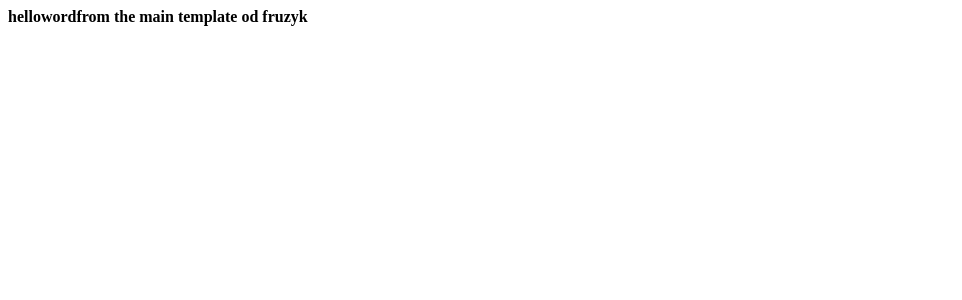
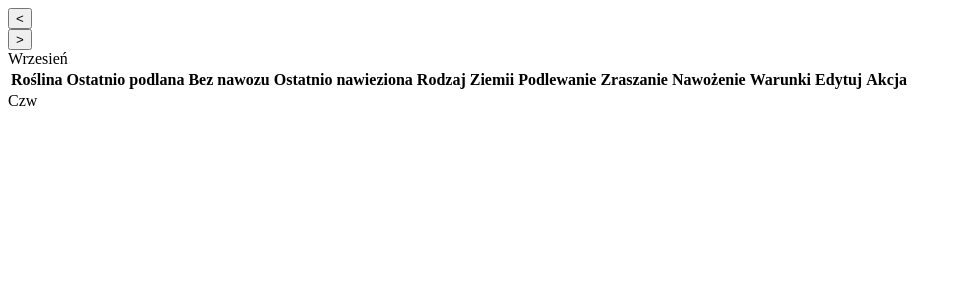
Before and after one commit to tekoszi/CalendarScheduler, a Flask app: page / in a window 1280 px wide. Shown: the top 300 px of the page, without its empty margins (0-962 px from the left). Run offline with Flask 2, Linux system fonts and the light colour scheme; lists and menus that the app fills with data are empty.

Commit message:
some date operations, month change buttons, ideas for local storage, db.json

```diff
--- a/app.py
+++ b/app.py
@@ -1,39 +1,60 @@
-from flask import Flask, request, redirect, session, render_template, flash
+import json
+import os
+from datetime import datetime
 
+from flask import Flask, render_template, request
+from calendar import monthrange, weekday
 app = Flask(__name__)
 
 
 @app.route("/", methods=["GET", "POST"])
 def main():
-    # def humiditySensor():
-    #     GPIO.setwarnings(True)
-    #     GPIO.setmode(GPIO.BCM)
-    #     instance = dht11.DHT11(pin=4)
-    #     result = instance.read()
-    #     if result.is_valid():
-    #         data = (str(datetime.datetime.now()), str(result.temperature) + ' ℃', str(result.humidity) + '%')
-    #         return data
-    #     else:
-    #         result = instance.read()
-    #         if result.is_valid():
-    #             data = (str(datetime.datetime.now()), str(result.temperature) + ' ℃', str(result.humidity) + '%')
-    #             return data
-    #         else:
-    #             if result.is_valid():
-    #                 data = (
-    #                 str(datetime.datetime.now()), str(result.temperature) + ' ℃', str(result.humidity) + '%')
-    #                 return data
-    #             else:
-    #                 sleep(0.5)
-    #                 data = ('no date', 'no temperature', 'no humidity')
-    #                 return data
-    # return render_template('plants.html', data=humiditySensor(), plants=db['plants'], water=db['water'],
-    #                        alan=db['alan'])
+    global c
+    dirname = os.path.dirname(__file__)
+    filename = os.path.join(dirname, 'db.json')
+    current_month = datetime.today().month
+    current_year = datetime.today().year
+    current_day = datetime.today().day
+    # keep those variables in localstorage
+    # allways when home page is run those should be writen from localstorage
+    #localStorage.setItem(key, value);
+    #localStorage.getItem(key)
 
+    # we should clear local storage for current month to be default when you run app again.
+    #
+    nameOfWeekDay = weekday(current_year, current_month, current_day)
+    print(current_month, current_year, nameOfWeekDay)
+    def loadDB():
+        with open(filename, mode='r') as json_file:
+            db = json.load(json_file)
+            return db
+
+    def witeDB(db):
+        with open(filename, mode='w') as json_file:
+            json.dump(db, json_file)
+
+    db = loadDB()
+
+    return render_template('main.html', people=db['people'], nameOfWeekDay=db["weekdays"][nameOfWeekDay], nameOfMonth=db["months"][current_month-1])
+
+
+@app.route("/calculateMonthDays", methods=["GET", "POST"])
+def previousMonth():
+    # decrement current month
+    # keep those variables in localstorage
+    # allways when home page is run those should be writen from localstorage
+    # localStorage.setItem(key, value);
+    # localStorage.getItem(key)
     return render_template('main.html')
 
-
-
+def nextMonth():
+    # increment current month
+    # keep those variables in localstorage
+    # allways when home page is run those should be writen from localstorage
+    # localStorage.setItem(key, value);
+    # localStorage.getItem(key)
+    return render_template('main.html')
+    # return render_template('main.html', monthrange=monthrange(year, month))
 
 
 if __name__ == "__main__":
--- /dev/null
+++ b/db.json
@@ -0,0 +1,16 @@
+{
+  "people": [
+    "Osoba1",
+    "Osoba2",
+    "Osoba3",
+    "Osoba4",
+    "Osoba5",
+    "Osoba6",
+    "Osoba7",
+    "Osoba8",
+    "Osoba9",
+    "Osoba10"
+  ],
+  "months": ["Styczeń","Luty","Marzec","Kwiecień","Maj","Czerwiec","Lipiec","Sierpień","Wrzesień","Październik","Listopad","Grudzień"],
+  "weekdays": ["Pon","Wt","Śr","Czw","Pt","Sb","Nd"]
+}
--- a/templates/main.html
+++ b/templates/main.html
@@ -5,6 +5,33 @@
     <title>Title</title>
 </head>
 <body>
-<b>hellowordfrom the main template od fruzyk</b>
+    <form class="form-control" method="post" action="/previousMonth">
+        <input type="submit" class="btn btn-dark my-1" value="<">
+    </form>
+    <form class="form-control" method="post" action="/nextMonth">
+        <input type="submit" class="btn btn-dark my-1" value=">">
+    </form>
+    <div>{{nameOfMonth}}</div>
+    <table id="plantTableID" class="table mt-0 table-dark table-striped table-hover plantTable">
+        <thead>
+        <tr>
+            <th>Roślina</th>
+            <th>Ostatnio podlana</th>
+            <th>Bez nawozu</th>
+            <th>Ostatnio nawieziona</th>
+            <th>Rodzaj Ziemii</th>
+            <th>Podlewanie Zraszanie</th>
+            <th>Nawożenie</th>
+            <th>Warunki</th>
+            <th>Edytuj</th>
+            <th>Akcja</th>
+        </tr>
+        </thead>
+        <tbody>
+
+        </tbody>
+    </table>
+{{nameOfWeekDay}}
+
 </body>
 </html>
```
